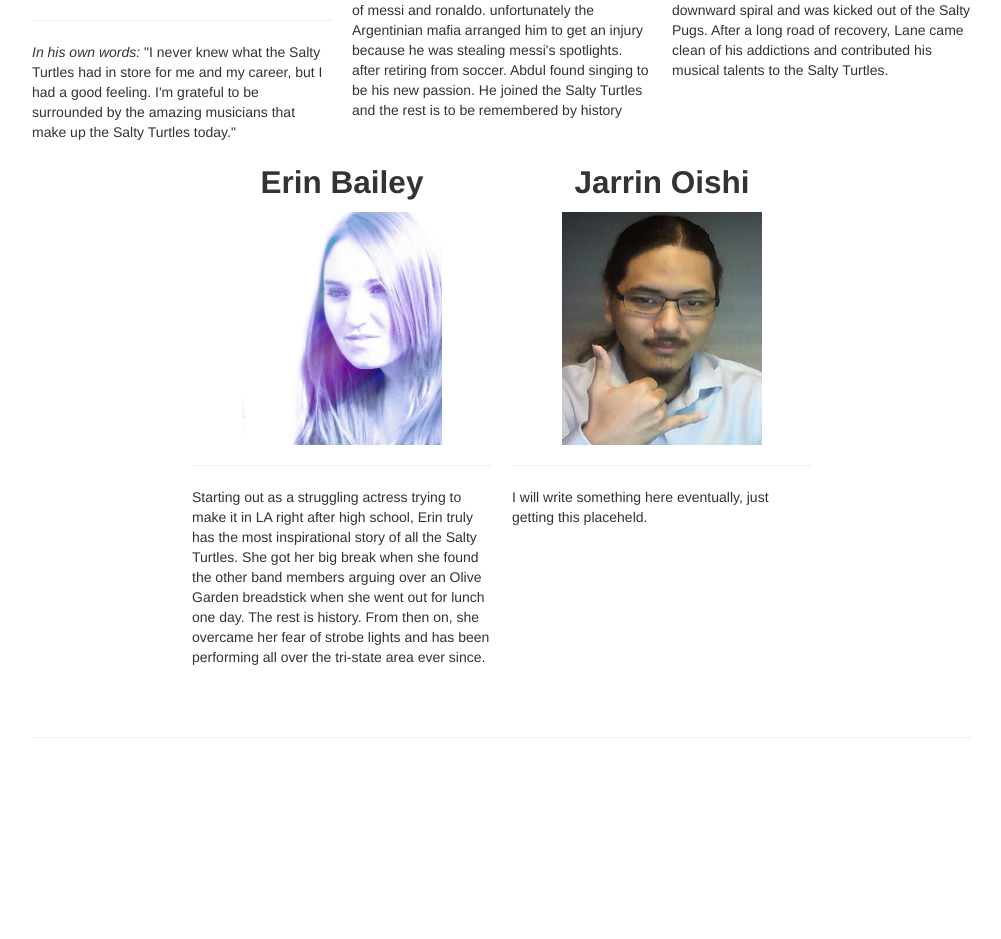
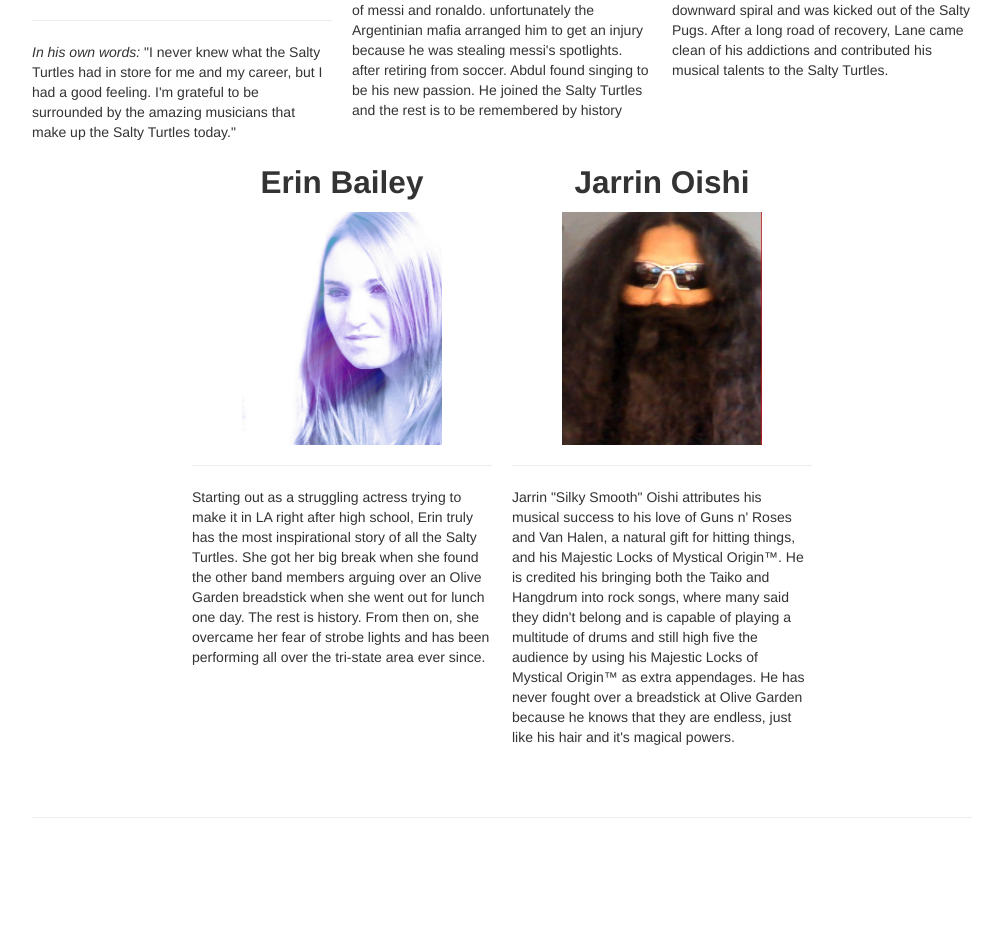
Before and after one commit to fujipug/band, a Django app: page /bio in a window 1280 px wide. Shown: the part 1499-2438 px from the top of the page, without its empty margins (138-1139 px from the left). Before the commit the page ends 2237 px from the top, so only its background shows below. Run offline with Django 3.2, Linux system fonts and the light colour scheme; some libraries are stand-ins or nearby versions.

Commit message:
Bio And Page Titles
Updated my Bio with some very late night inspired shenanigans, Changed
the page titles to something more appropriate, and undid the footer
center on the homepage to match the other pages.

```diff
--- a/band/template/bio.html
+++ b/band/template/bio.html
@@ -169,7 +169,10 @@
             <center> <h2>Jarrin Oishi</h2>
             <img src="../static/Jarrin.png" alt="Jarrin" style ="width:200px;height:233px"> </center>
             <hr>
-            <p>I will write something here eventually, just getting this placeheld.</p>
+            <p>Jarrin "Silky Smooth" Oishi attributes his musical success to his love of Guns n' Roses and Van Halen, a natural gift for hitting things, and his Majestic Locks of Mystical Origin™.
+                He is credited his bringing both the Taiko and Hangdrum into rock songs, where many said they didn't belong and is capable of playing a multitude of drums and still high five the
+                audience by using his Majestic Locks of Mystical Origin™ as extra appendages. He has never fought over a breadstick at Olive Garden because he knows that they are endless, just
+                like his hair and it's magical powers.</p>
         </div>
     </div>
 
--- a/band/template/contacts.html
+++ b/band/template/contacts.html
@@ -3,7 +3,7 @@
 <html lang="en">
     <head>
         <meta charset="utf-8">
-            <title>Template &middot; Bootstrap</title>
+            <title>Contact Us</title>
             <meta name="viewport" content="width=device-width, initial-scale=1.0">
                 <meta name="description" content="">
                     <meta name="author" content="">
--- a/band/template/home.html
+++ b/band/template/home.html
@@ -3,7 +3,7 @@
 <html lang="en">
     <head>
         <meta charset="utf-8">
-            <title>Template &middot; Bootstrap</title>
+            <title>Salty Turtles</title>
             <meta name="viewport" content="width=device-width, initial-scale=1.0">
                 <meta name="description" content="">
                     <meta name="author" content="">
@@ -158,14 +158,14 @@
                 </div>
                 <div class="span4">
                     <h2>COMING SOON</h2>
-                    <img src = "../static/HonuAlbumCover.png" alt="Shell Shock" style="width:300px;height:280px">
+                    <img src = "../static/HonuAlbumCover.png" alt="SaltyHonu" style="width:300px;height:280px">
                 </div>
             </div>
 
             <hr>
 
             <div class="footer">
-                <center><p>&copy; Salty Turtles 2015</p></center>
+                <p>&copy; Salty Turtles 2015</p>
             </div>
 
         </div> <!-- /container -->
--- a/band/template/tourdates.html
+++ b/band/template/tourdates.html
@@ -3,7 +3,7 @@
 <html lang="en">
     <head>
         <meta charset="utf-8">
-            <title>Template &middot; Bootstrap</title>
+            <title>Tour Dates</title>
             <meta name="viewport" content="width=device-width, initial-scale=1.0">
                 <meta name="description" content="">
                     <meta name="author" content="">
```
Also changed, not shown: band/static/Jarrin.png.
